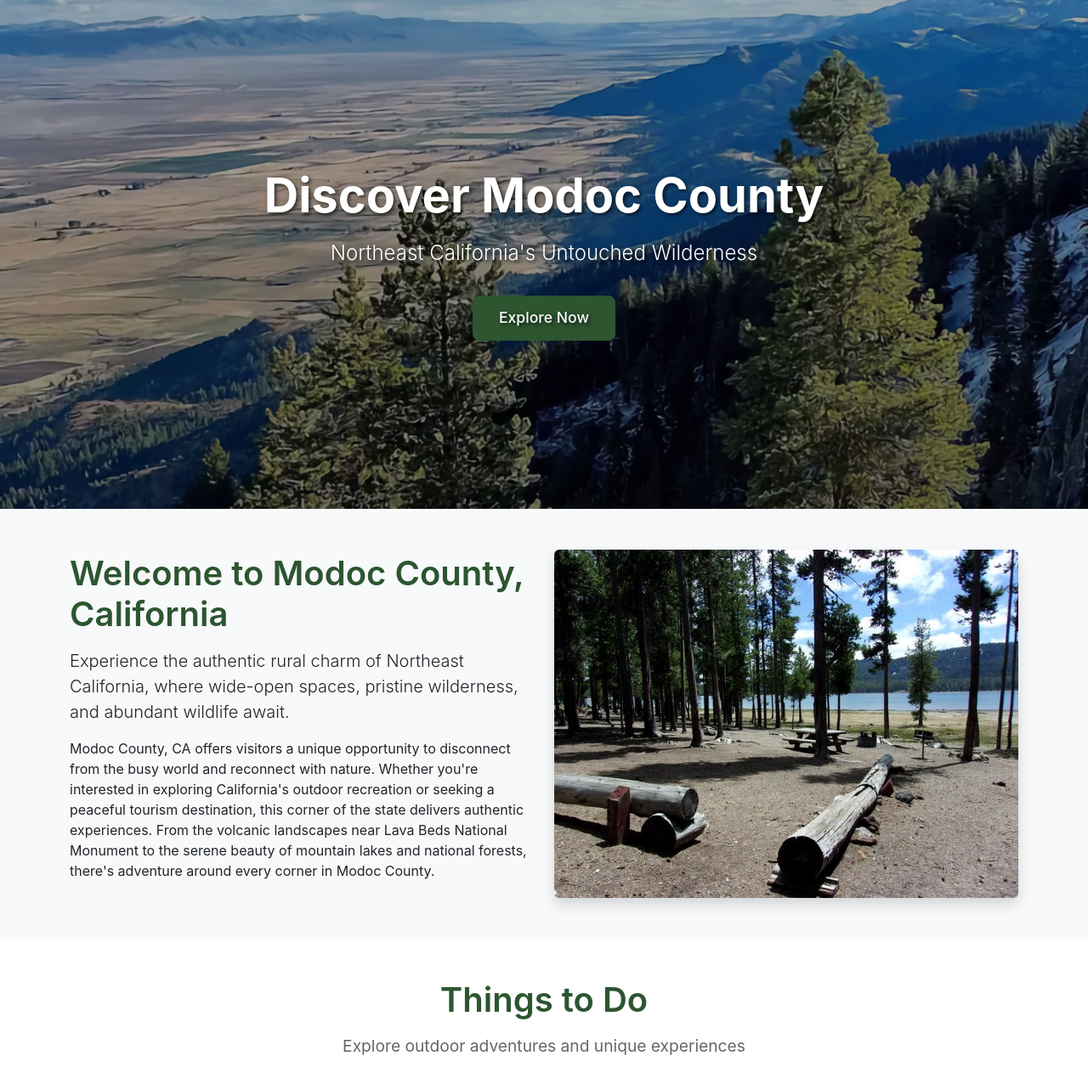
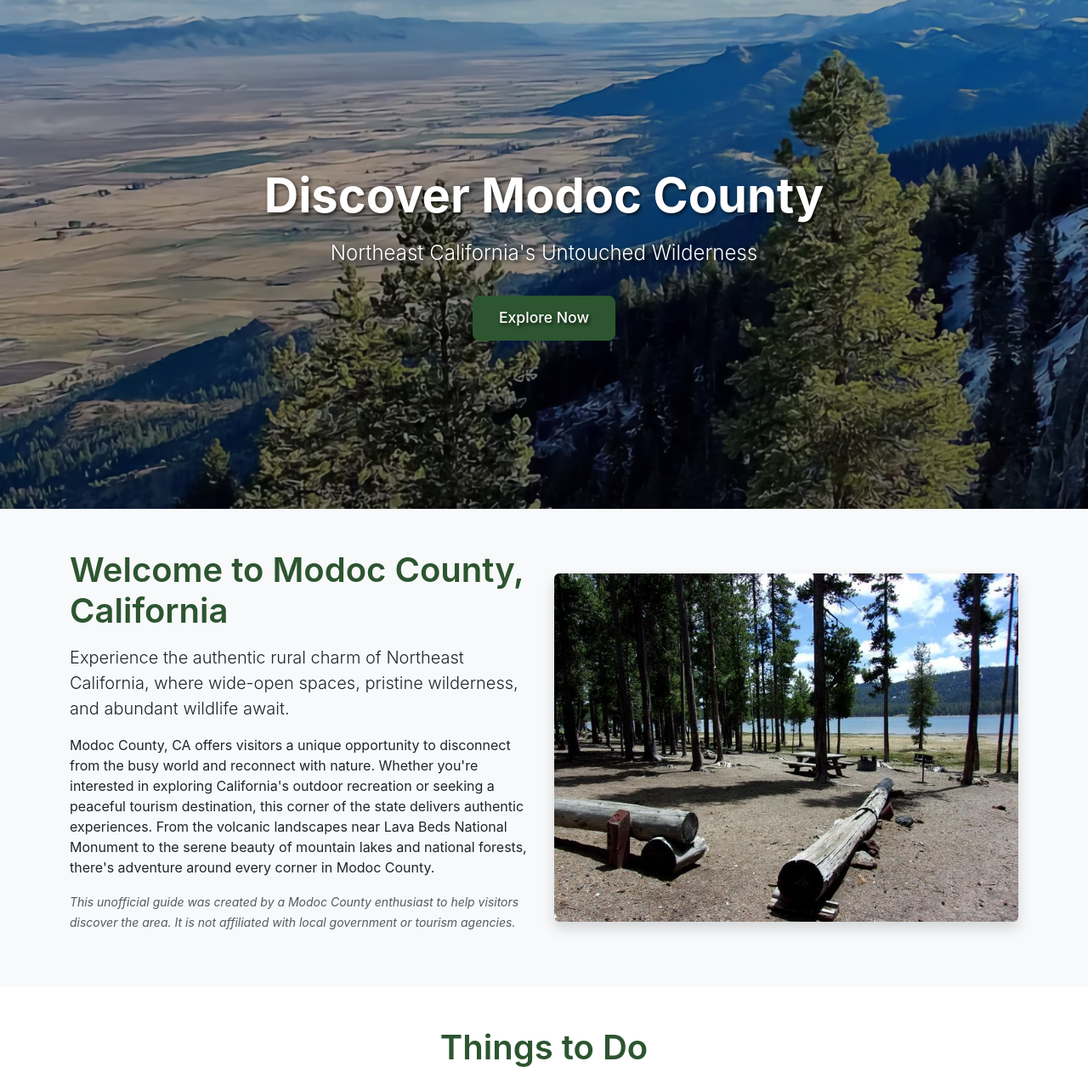
Before and after one commit to cmcguinness/VisitModoc, a Flask app: page / in a window 1280 px wide. Shown: the part 63-1339 px from the top of the page at 85% size. Run offline with Flask 3, Linux system fonts and the light colour scheme.

Commit message:
This is not official.

```diff
--- a/templates/base.html
+++ b/templates/base.html
@@ -408,7 +408,7 @@
             </div>
             <hr class="my-4" style="border-color: rgba(255, 255, 255, 0.2);">
             <div class="text-center">
-                <p class="mb-2"><small>This is a completely pro bono, zero-profit website.  There are no affiliate links or any other monetization.</small></p>
+                <p class="mb-2"><small>This is an unofficial community website, not affiliated with Modoc County government or any official tourism agency. Created pro bono with no affiliate links or monetization.</small></p>
                 <p class="mb-2"><a href="https://visit-modoc.com" style="color: rgba(255, 255, 255, 0.8);">Visit Modoc</a> by <a href="https://www.linkedin.com/in/charlesmcguinness/" style="color: rgba(255, 255, 255, 0.8);">Charles McGuinness</a> is marked <a href="https://creativecommons.org/publicdomain/zero/1.0/" style="color: rgba(255, 255, 255, 0.8);">CC0 1.0</a><img src="https://mirrors.creativecommons.org/presskit/icons/cc.svg" alt="" style="max-width: 1em;max-height:1em;margin-left: .2em;"><img src="https://mirrors.creativecommons.org/presskit/icons/zero.svg" alt="" style="max-width: 1em;max-height:1em;margin-left: .2em;"></p>
                 <p class="mb-0"><small><a href="/technical-details" style="color: rgba(255, 255, 255, 1);">Technical Details and Support</a></small></p>
             </div>
--- a/templates/index.html
+++ b/templates/index.html
@@ -25,6 +25,7 @@
                 <h2 class="section-title">Welcome to Modoc County, California</h2>
                 <p class="lead">Experience the authentic rural charm of Northeast California, where wide-open spaces, pristine wilderness, and abundant wildlife await.</p>
                 <p>Modoc County, CA offers visitors a unique opportunity to disconnect from the busy world and reconnect with nature. Whether you're interested in exploring California's outdoor recreation or seeking a peaceful tourism destination, this corner of the state delivers authentic experiences. From the volcanic landscapes near Lava Beds National Monument to the serene beauty of mountain lakes and national forests, there's adventure around every corner in Modoc County.</p>
+                <p class="text-muted"><small><em>This unofficial guide was created by a Modoc County enthusiast to help visitors discover the area. It is not affiliated with local government or tourism agencies.</em></small></p>
             </div>
             <div class="col-lg-6">
                 <img src="{{ url_for('static', filename='Modoc-NF-01.jpg') }}" alt="Medicine Lake recreation area Hemlock Camp Ground" class="img-fluid rounded shadow">
```
